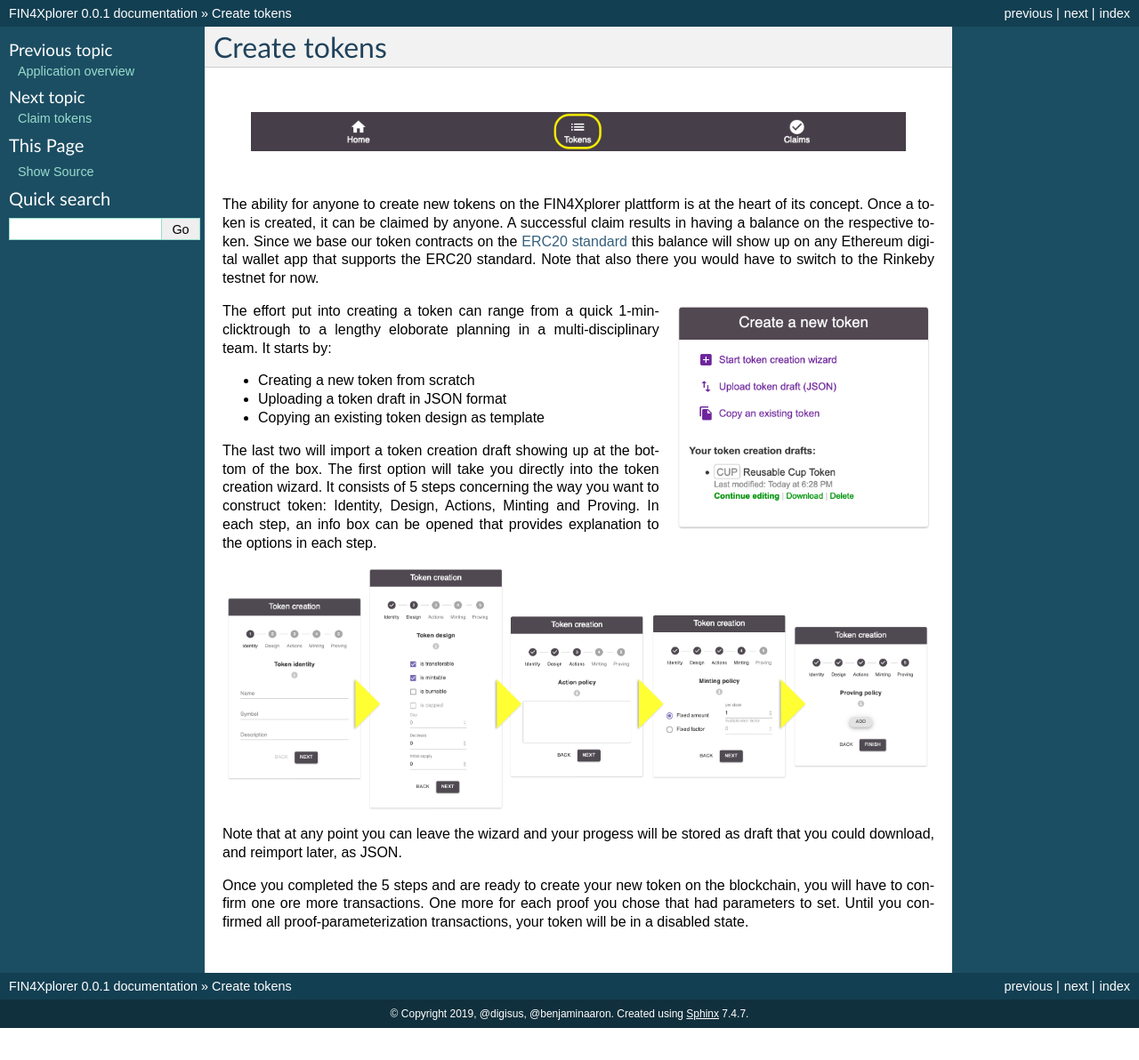
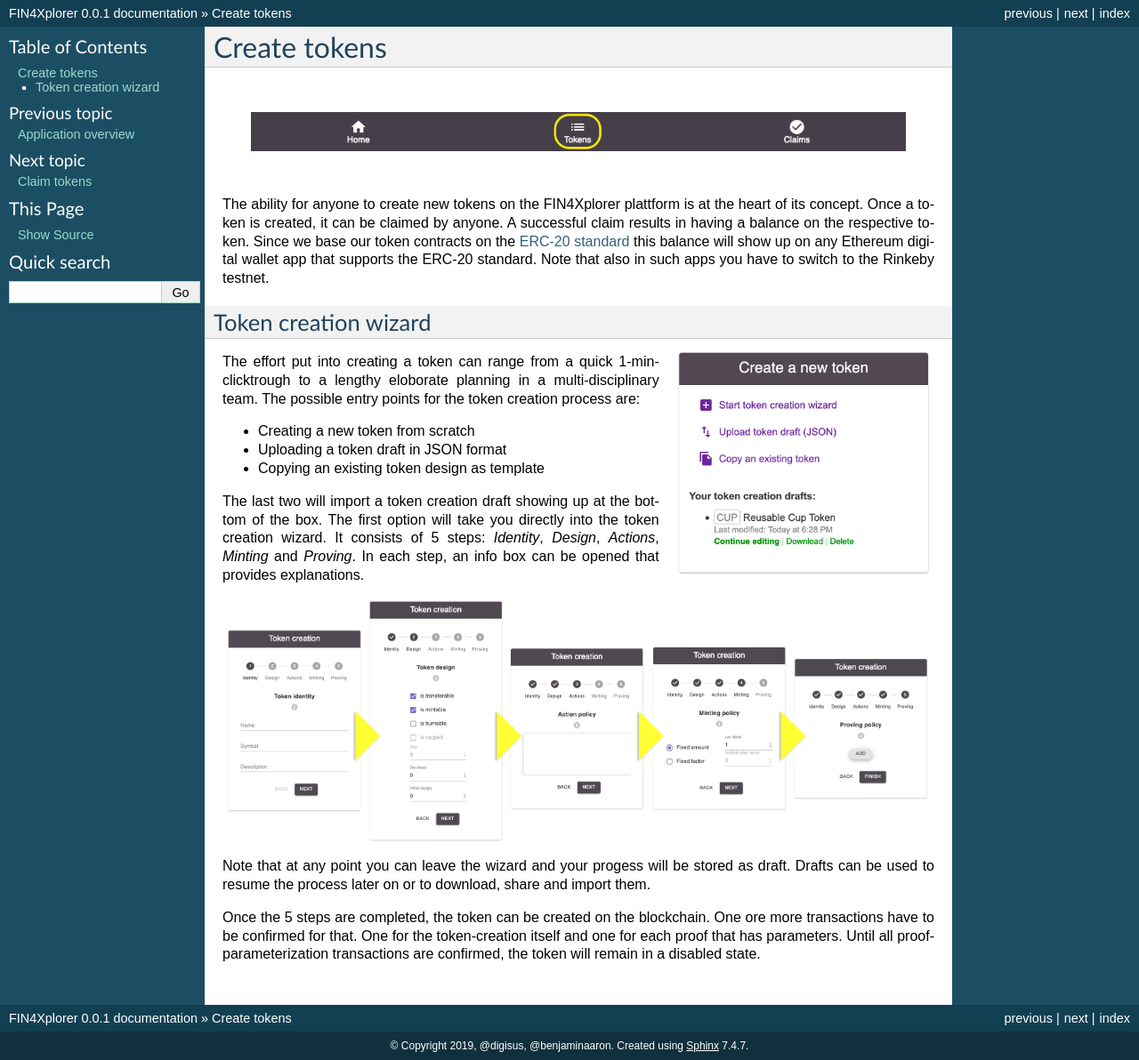
Before and after one commit to FuturICT2/FIN4Documentation, a Sphinx documentation site: the page built from docs/create-tokens.rst, in a window 1280 px wide. Shown: the whole page at 89% size. Built offline with Sphinx 7.4.7, drawn with Linux system fonts in a browser that asks for light colours; before the commit the page ends 1156 px from its top, so only the background shows below that.

Commit message:
Rewrite parts of create-tokens

```diff
--- a/docs/create-tokens.rst
+++ b/docs/create-tokens.rst
@@ -9,24 +9,27 @@
    :align: center
 |
 
-The ability for anyone to create new tokens on the FIN4Xplorer plattform is at the heart of its concept. Once a token is created, it can be claimed by anyone. A successful claim results in having a balance on the respective token. Since we base our token contracts on the `ERC20 standard <https://en.wikipedia.org/wiki/Ethereum#Development_governance_and_EIP>`_ this balance will show up on any Ethereum digital wallet app that supports the ERC20 standard. Note that also there you would have to switch to the Rinkeby testnet for now.
+The ability for anyone to create new tokens on the FIN4Xplorer plattform is at the heart of its concept. Once a token is created, it can be claimed by anyone. A successful claim results in having a balance on the respective token. Since we base our token contracts on the `ERC-20 standard <https://en.wikipedia.org/wiki/Ethereum#Development_governance_and_EIP>`_ this balance will show up on any Ethereum digital wallet app that supports the ERC-20 standard. Note that also in such apps you have to switch to the Rinkeby testnet.
+
+Token creation wizard
+^^^^^^^^^^^^^^^^^^^^^
 
 .. image:: images/CreateANewToken.png
    :scale: 35%
    :align: right
 
-The effort put into creating a token can range from a quick 1-min-clicktrough to a lengthy eloborate planning in a multi-disciplinary team. It starts by:
+The effort put into creating a token can range from a quick 1-min-clicktrough to a lengthy eloborate planning in a multi-disciplinary team. The possible entry points for the token creation process are:
 
 - Creating a new token from scratch
 - Uploading a token draft in JSON format
 - Copying an existing token design as template
 
-The last two will import a token creation draft showing up at the bottom of the box. The first option will take you directly into the token creation wizard. It consists of 5 steps concerning the way you want to construct token: Identity, Design, Actions, Minting and Proving. In each step, an info box can be opened that provides explanation to the options in each step.
+The last two will import a token creation draft showing up at the bottom of the box. The first option will take you directly into the token creation wizard. It consists of 5 steps: *Identity*, *Design*, *Actions*, *Minting* and *Proving*. In each step, an info box can be opened that provides explanations.
 
 .. image:: images/WizardSteps.png
    :scale: 37%
    :align: center
 
-Note that at any point you can leave the wizard and your progess will be stored as draft that you could download, and reimport later, as JSON.
+Note that at any point you can leave the wizard and your progess will be stored as draft. Drafts can be used to resume the process later on or to download, share and import them.
 
-Once you completed the 5 steps and are ready to create your new token on the blockchain, you will have to confirm one ore more transactions. One more for each proof you chose that had parameters to set. Until you confirmed all proof-parameterization transactions, your token will be in a disabled state.
+Once the 5 steps are completed, the token can be created on the blockchain. One ore more transactions have to be confirmed for that. One for the token-creation itself and one for each proof that has parameters. Until all proof-parameterization transactions are confirmed, the token will remain in a disabled state.
```
